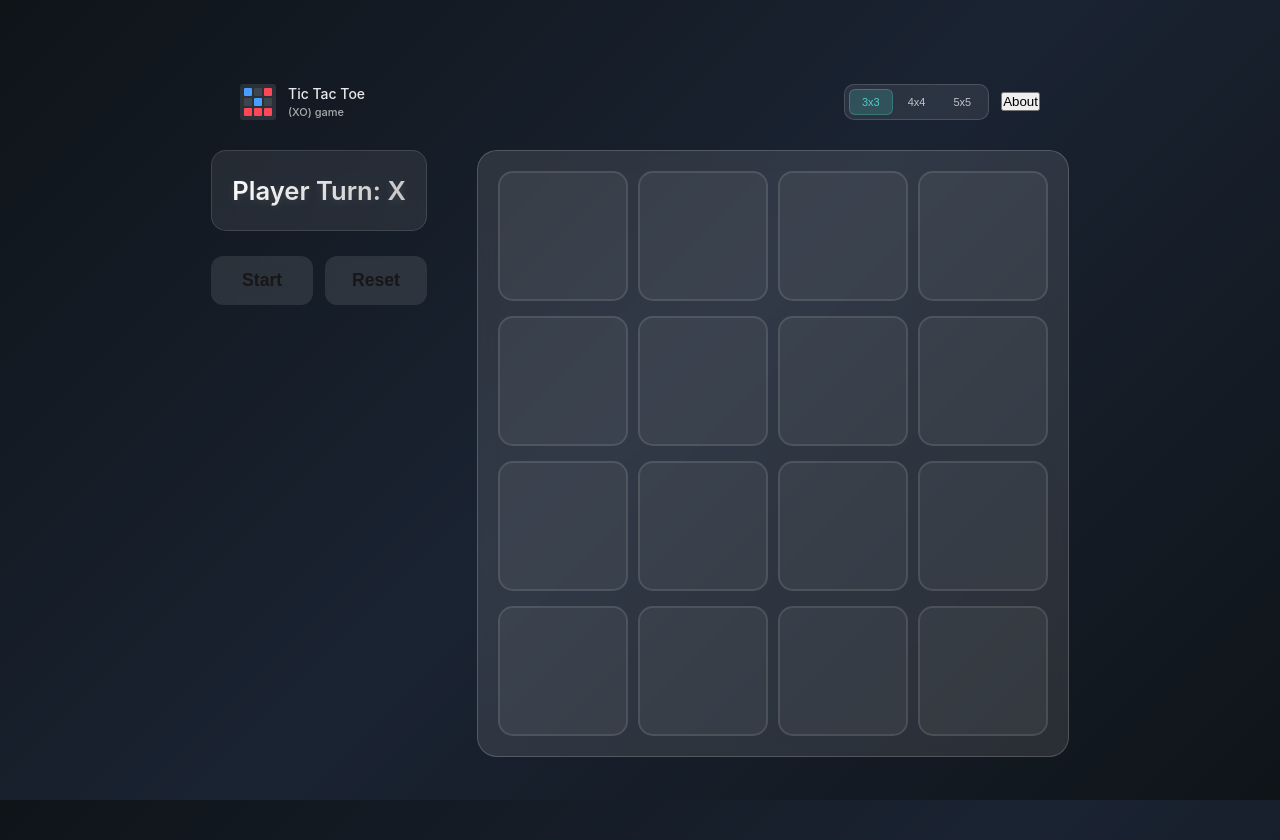
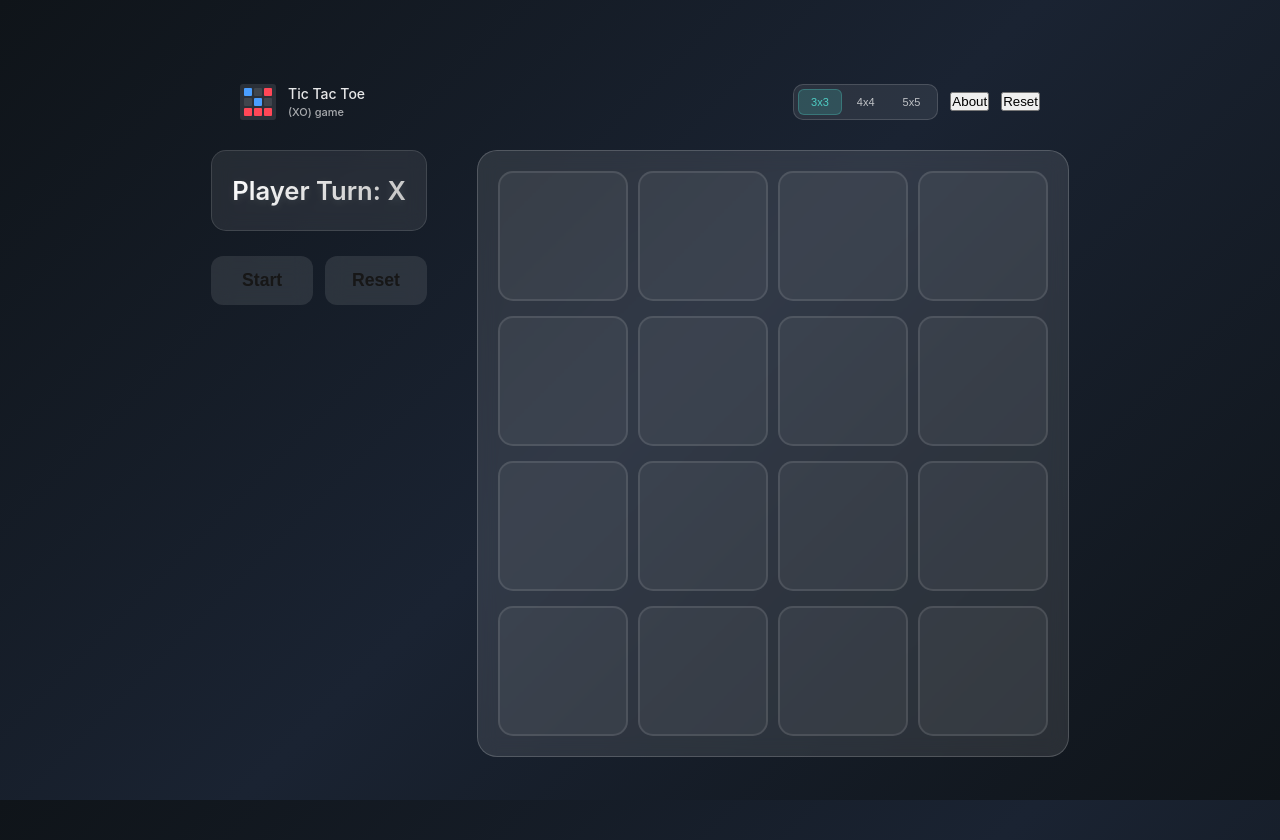
Before and after one commit to mahmoudalnkeeb/tic-tac-toe-multiplayer, a Next.js app: page / in a window 1280 px wide. Built offline with nearby package versions, Linux system fonts and the light colour scheme.

Commit message:
init: ResetButton component in HeaderButtons

```diff
--- a/src/components/Header/HeaderButtons/HeaderButtons.jsx
+++ b/src/components/Header/HeaderButtons/HeaderButtons.jsx
@@ -1,12 +1,14 @@
 import AboutButton from "./AboutButton/AboutButton";
 import BoardSelector from "./BoardSelector/BoardSelector";
 import s from "./HeaderButtons.module.scss";
+import ResetButton from "./ResetButton/ResetButton";
 
 const HeaderButtons = () => {
   return (
     <div className={s.headerButtons}>
       <BoardSelector />
       <AboutButton />
+      <ResetButton />
     </div>
   );
 };
--- /dev/null
+++ b/src/components/Header/HeaderButtons/ResetButton/ResetButton.jsx
@@ -0,0 +1,11 @@
+import s from "./ResetButton.module.scss";
+
+const ResetButton = () => {
+  return (
+    <button type="button" className={s.resetButton}>
+      Reset
+    </button>
+  );
+};
+
+export default ResetButton;
```
Also changed, not shown: src/components/Header/HeaderButtons/ResetButton/ResetButton.module.scss (added).
